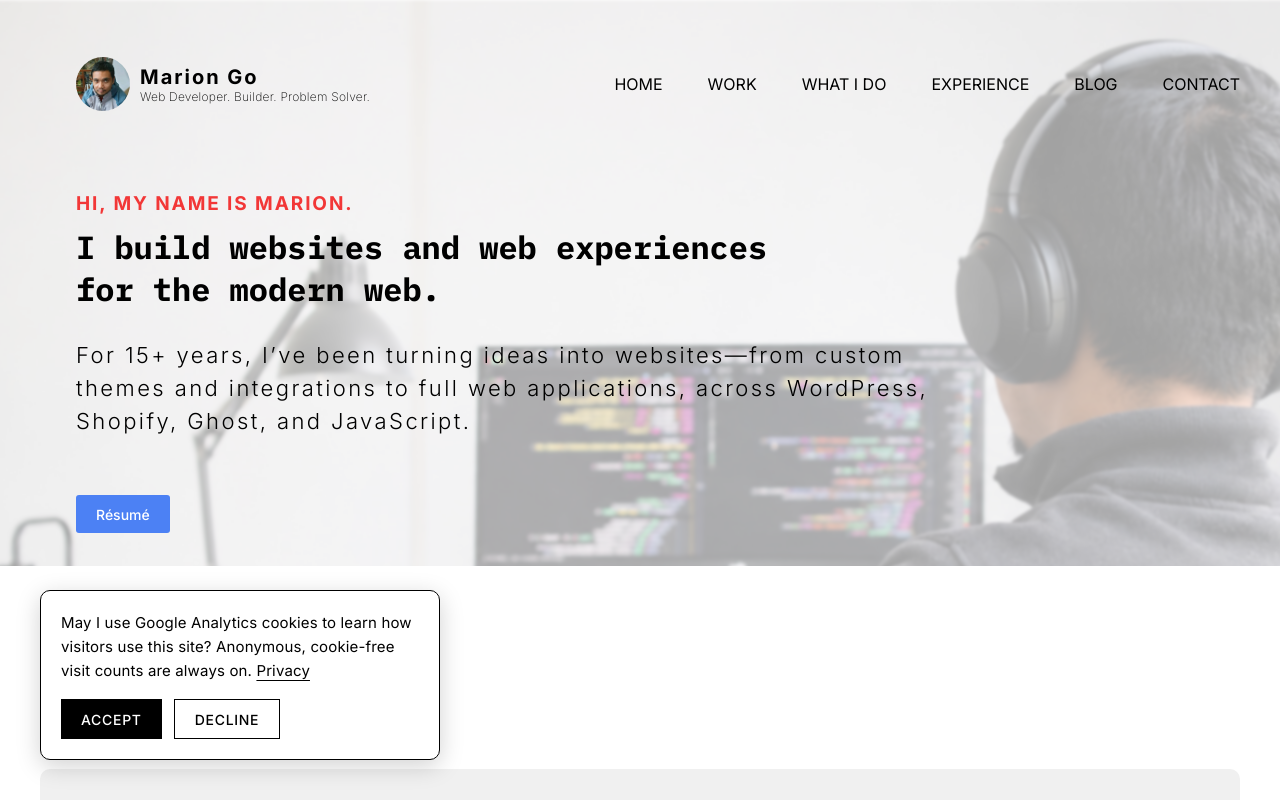
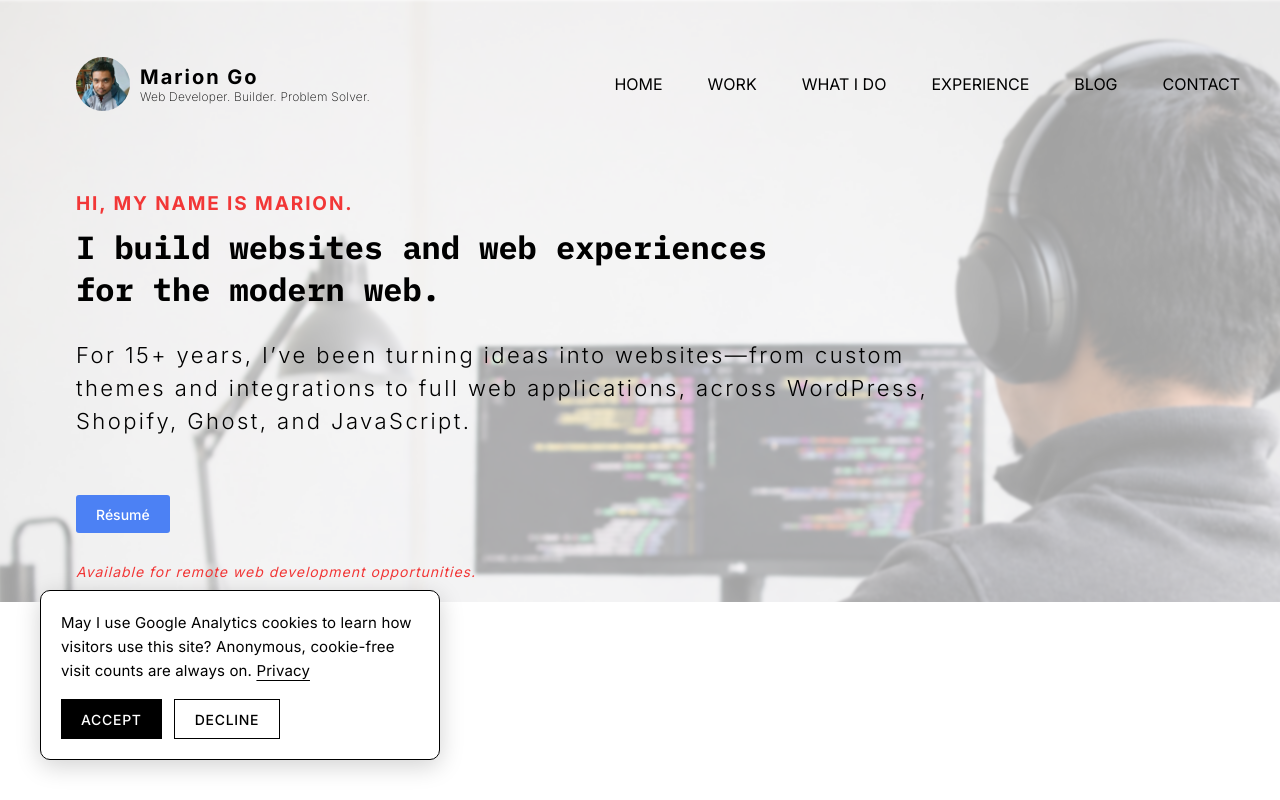
Before and after one commit to gomarion/marion-portfolio, a Next.js app: page / in a window 1280 px wide. Shown: the top 800 px of the page. Built offline with nearby package versions, Linux system fonts and the light colour scheme.

Commit message:
feat: Add Open to Opportunities status

```diff
--- a/src/components/sections/Hero.tsx
+++ b/src/components/sections/Hero.tsx
@@ -24,7 +24,7 @@ export function Hero() {
         />
       </div>
 
-      <div className="mx-auto max-w-360 px-4 pt-36 pb-8 sm:px-6 lg:pt-48 lg:pb-8.25 xl:pr-10 xl:pl-19">
+      <div className="mx-auto max-w-360 px-4 pt-36 pb-8 sm:px-6 lg:pt-48 lg:pb-5 xl:pr-10 xl:pl-19">
         <p className="text-eyebrow text-accent uppercase">
           Hi, My name is Marion.
         </p>
@@ -37,6 +37,9 @@ export function Hero() {
         <p className="mt-14.25 max-w-218.25 text-body font-light lg:text-lead">
             <ButtonLink href={`${site.resume}`} download="Marion-Go-Resume.pdf" target="_blank" className="text-[14px] rounded-[3px] bg-[#4c81f4] h-9.5 px-5 normal-case tracking-normal">Résumé</ButtonLink>
         </p>
+        <p className="mt-7 max-w-218.25 text-[14px] font-normal text-accent tracking-[1px] italic">
+            Available for remote web development opportunities.
+        </p>
       </div>
     </section>
   );
```
